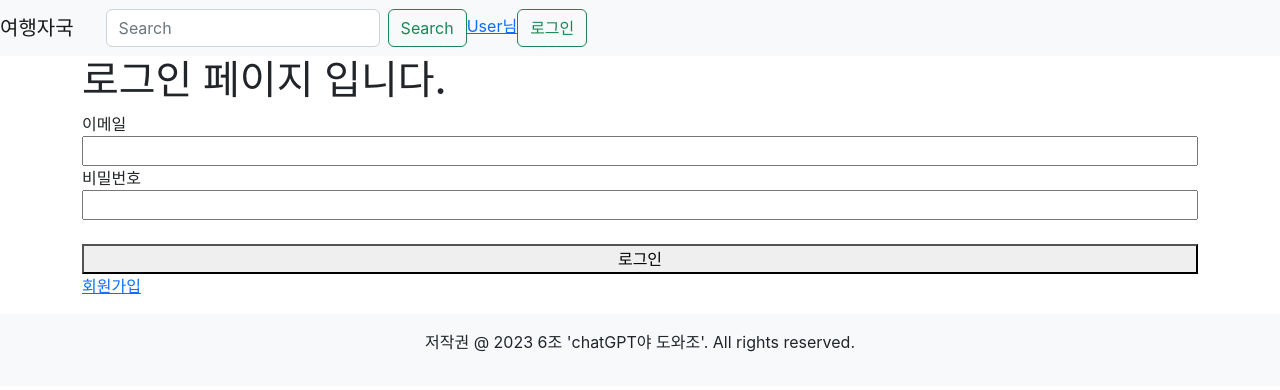
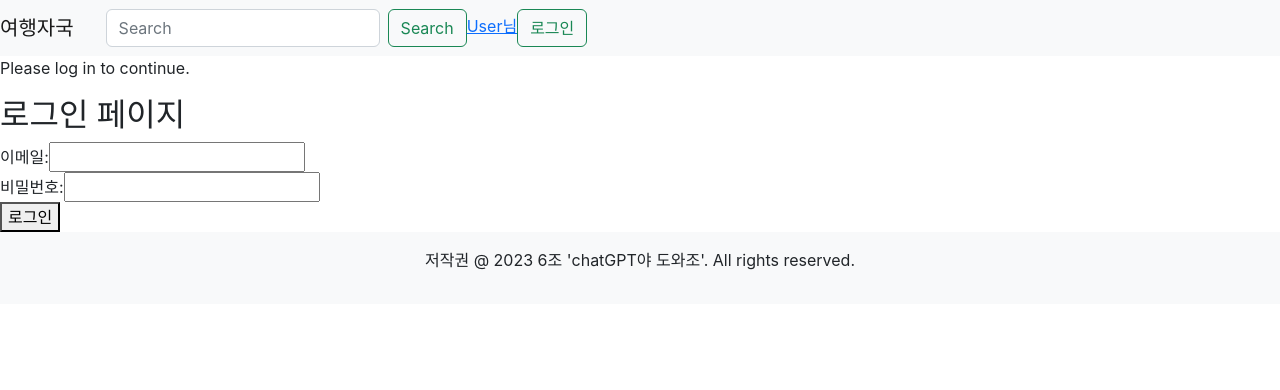
Before and after one commit to Dreamofheaven/travel-trace, a React (Create React App) app in the folder frontend/traveltraceprj/: page /login in a window 1280 px wide. Shown: the top 390 px of the page. Built offline with nearby package versions, Linux system fonts and the light colour scheme.

Commit message:
[login]구현

```diff
--- a/frontend/traveltraceprj/package.json
+++ b/frontend/traveltraceprj/package.json
@@ -11,6 +11,7 @@
     "react": "^18.2.0",
     "react-bootstrap": "^2.7.4",
     "react-calendar": "^4.2.1",
+    "react-cookie": "^4.1.1",
     "react-dom": "^18.2.0",
     "react-router-dom": "^6.11.0",
     "react-scripts": "5.0.1",
--- a/frontend/traveltraceprj/src/App.js
+++ b/frontend/traveltraceprj/src/App.js
@@ -1,6 +1,8 @@
 import './App.css';
+import React, { useState, useEffect } from 'react';
 import { Routes, Route, Link } from "react-router-dom";
 import AppNavbar from './components/AppNavbar';
+import LogedNav from './components/LogedNav';
 import Footer from './components/Footer';
 import MainPage from './pages/MainPage';
 import Profile from './pages/Profile';
@@ -14,9 +16,34 @@ import Bookmark from './pages/Bookmark';
 import PersonalAll from './pages/PersonalAll';
 
 function App() {
+  const [loggedIn, setLoggedIn] = useState(false);
+
+  useEffect(() => {
+    const access_token = localStorage.getItem('access');
+    console.log(access_token)
+    if (access_token) {
+      setLoggedIn(true);
+    } else {
+      setLoggedIn(false);
+    }
+  }, []);
+
   return (
     <div>
-      <AppNavbar />
+      <div>
+        {loggedIn ? (
+          <div>
+            <LogedNav />
+            <p>Welcome, you are logged in!</p>
+          </div>
+          ) : (
+            <div>
+              <AppNavbar />
+              <p>Please log in to continue.</p>
+            </div>
+          )}
+      </div>
+
       <Routes>
         <Route path="/" element={<MainPage />} />
         <Route path="/profile" element={<Profile />} />
--- /dev/null
+++ b/frontend/traveltraceprj/src/components/LogedNav.js
@@ -0,0 +1,51 @@
+import React, { useState } from 'react'
+import { useCookies } from 'react-cookie';
+import { Navbar, Nav, Form, Button, Stack } from "react-bootstrap";
+import { Link } from 'react-router-dom';
+
+function LogedNav() {
+
+  const [cookies, setCookie, removeCookie] = useCookies(['access', 'refresh']);
+  const [isLoggedIn, setIsLoggedIn] = useState(!!cookies.access);
+
+
+  const handleLogout = (event) => {
+    event.preventDefault();
+    removeCookie('access');
+    removeCookie('refresh');
+    setIsLoggedIn(false);
+  }
+
+  return (
+    <Navbar bg="light" expand="lg">
+      <Stack direction="horizontal" gap={3}>
+        {/* <Navbar.Brand><Link to="/">여행자국</Link></Navbar.Brand> */}
+        <Navbar.Brand href="/">여행자국</Navbar.Brand>
+        <Navbar.Toggle aria-controls="basic-navbar-nav" />
+        <Navbar.Collapse id="basic-navbar-nav" className='ms-auto'>
+          <Form className="d-flex">
+              <Form.Control
+                type="search"
+                placeholder="Search"
+                className="me-2"
+                aria-label="Search"
+                />
+              <Button variant="outline-success">Search</Button>
+          </Form>
+          <div className="ms-auto">
+            <span><Link to="/profile">User님</Link></span>
+            {/* <Button variant="outline-success" href="/login">로그아웃</Button> */}
+            <Button onClick={handleLogout}>로그아웃</Button>
+            {isLoggedIn ? (
+              <Button onClick={handleLogout}>Logout</Button>
+            ) : (
+              <Button variant="outline-success" href="/login">Login</Button>
+            )}
+          </div>
+        </Navbar.Collapse>
+      </Stack>
+    </Navbar>
+  );
+}
+
+export default LogedNav;
--- a/frontend/traveltraceprj/src/pages/Login.js
+++ b/frontend/traveltraceprj/src/pages/Login.js
@@ -1,53 +1,125 @@
+// import React, { useState } from 'react';
+// import { useCookies } from 'react-cookie';
+// import { Container } from 'react-bootstrap';
+// import { Link } from 'react-router-dom';
+// import axios from 'axios';
+
+// function Login() {
+
+//   const [Email, setEmail] = useState("");
+//   const [Password, setPassword] = useState("");
+//   const [jwt, setJWT, removeJWT] = useCookies(['jwt']);
+
+//     const handleLogin = async (event) => {
+//       event.preventDefault();
+
+//       try {
+//         const response = await axios.post('http://127.0.0.1:8000/accounts/', { Email, Password }, {
+//           headers: {
+//             Authorization: `Bearer ${jwt.jwt}`
+//           }
+//         });
+//         console.log('Successfully logged in!');
+//         return response.data;
+//       } catch (error) {
+//         console.error(error.response.data);
+//         console.log(Email, Password, jwt);
+//         // 에러 처리
+//       }
+//     };
+
+//     const handleFormChange = (event) => {
+//       const { name, value } = event.target;
+//       if (name === "email") {
+//         setEmail(value);
+//       } else if (name === "password") {
+//         setPassword(value);
+//       }
+//     };
+
+//     const handleLogout = () => {
+//       removeJWT('jwt', { path: '/' });
+//     };
+
+//   return(
+//     <Container>
+//       <button onClick={handleLogout}>로그아웃</button>
+//       <form onSubmit={handleLogin}>
+//         <label>
+//           이메일:
+//           <input type="text" value={Email} onChange={(e) => setEmail(e.target.value)} />
+//         </label>
+//         <label>
+//           비밀번호:
+//           <input type="password" value={Password} onChange={(e) => setPassword(e.target.value)} />
+//         </label>
+//         <button type="submit">로그인</button>
+//       </form>
+//       <p>
+//         <Link to="/signup">회원가입</Link>
+//       </p>
+//     </Container>
+//   );
+// }
+
+// export default Login;
+
+
+////////////////////
 import React, { useState } from 'react';
-import { Button, Container } from 'react-bootstrap';
-import { Link } from 'react-router-dom';
 import axios from 'axios';
 
 function Login() {
+  const [email, setEmail] = useState('');
+  const [password, setPassword] = useState('');
 
-  const [Email, setEmail]  =useState("")
-  const [Password, setPassword]  =useState("")
+  const handleEmailChange = (event) => {
+    setEmail(event.target.value);
+  };
 
-  const onEmailHandler = (event) => {
-    setEmail(event.currentTarget.value)
-  }
+  const handlePasswordChange = (event) => {
+    setPassword(event.target.value);
+  };
 
-  const onPasswordHandler = (event) => {
-    setPassword(event.currentTarget.value)
-  }
+  const handleLogin = async (event) => {
+    event.preventDefault();
+    try {
+      const response = await axios.post('http://127.0.0.1:8000/accounts/', { email, password });
+      const { access, refresh, user } = response.data.token;
+      localStorage.setItem('access', access);
+      localStorage.setItem('refresh', refresh);
+      // 로그인 후 사용자 정보를 보여줄 페이지로 이동
+      window.location.href = '/';
+    } catch (error) {
+      alert('로그인에 실패했습니다.');
+    }
+  };
 
-  const onSubmitHandler = (event) => {
-    event.preventDefault(); //페이지가 리프레쉬되는 것을 막는 기능
-
-    console.log('Email', Email)
-    console.log('Password', Password)
-
-    //로그인 값을 서버에 보내기
-    let body ={
-      email: Email,
-      password: Password
-    }
-    axios.post('http://127.0.0.1:8000/accounts/', body)
-  }
-
-  return(
-    <Container>
-      <h1>로그인 페이지 입니다.</h1>
-      <form style={{ display: 'flex', flexDirection: 'column' }} onSubmit={onSubmitHandler}>
-        <label>이메일</label>
-        <input type="email" value={Email} onChange={onEmailHandler} />
-        <label>비밀번호</label>
-        <input type="password" value={Password} onChange={onPasswordHandler} />
-        <br />
-        <button type="submit">
-          로그인
-        </button>
+  return (
+    <div>
+      <h2>로그인 페이지</h2>
+      <form onSubmit={handleLogin}>
+        <div>
+          <label htmlFor="email">이메일:</label>
+          <input
+            type="email"
+            id="email"
+            value={email}
+            onChange={handleEmailChange}
+          />
+        </div>
+        <div>
+          <label htmlFor="password">비밀번호:</label>
+          <input
+            type="password"
+            id="password"
+            value={password}
+            onChange={handlePasswordChange}
+          />
+        </div>
+        <button type="submit">로그인</button>
       </form>
-
-      <p>
-        <Link to="/signup">회원가입</Link>
-      </p>
-    </Container>
+    </div>
   );
 }
 
--- a/frontend/traveltraceprj/src/pages/Signup.js
+++ b/frontend/traveltraceprj/src/pages/Signup.js
@@ -1,40 +1,60 @@
-import React, { useState } from 'react';
-import axios from 'axios';
+import { useState } from 'react';
+import { useCookies } from 'react-cookie';
+import axios from "axios";
 
-function Signup() {
-  const [username, setUsername] = useState('');
-  const [password, setPassword] = useState('');
-  const [email, setEmail] = useState('');
 
-  const handleSubmit = async (e) => {
-    e.preventDefault();
-    const newUser = {
-      username: username,
-      password: password,
-      email: email,
-    };
-    const response = await axios.post('http://localhost:8000/accounts/signup/', newUser);
-    console.log(response.data);
-    // 회원가입이 완료되면 로그인 페이지로 이동
+function SignUp() {
+  const [cookies, setCookie] = useCookies(['jwt']);
+  const [username, setUsername] = useState("");
+  const [email, setEmail] = useState("");
+  const [password, setPassword] = useState("");
+
+  const handleSignUp = async (event) => {
+    event.preventDefault();
+
+    console.log(username, email, password)
+
+    try {
+      const response = await axios.post('http://127.0.0.1:8000/accounts/signup/', {username, email, password});
+      console.log(response);
+      setCookie('jwt', response.data.token.access, { path: '/' });
+      // console.log('jwt');
+      console.log('Successfully signed up and logged in!');
+      // 리다이렉트 등 다른 작업 수행
+    } catch (error) {
+      console.error(error.response.data);
+      // 에러 처리
+    }
+  };
+
+  const handleFormChange = (event) => {
+    const { name, value } = event.target;
+    if (name === "username") {
+      setUsername(value);
+    } else if (name === "email") {
+      setEmail(value);
+    } else if (name === "password") {
+      setPassword(value);
+    }
   };
 
   return (
-    <form onSubmit={handleSubmit}>
+    <form onSubmit={handleSignUp}>
       <label>
         Username:
-        <input type="text" value={username} onChange={(e) => setUsername(e.target.value)} />
+        <input type="text" name="username" value={username} onChange={handleFormChange} />
+      </label>
+      <label>
+        Email:
+        <input type="email" name="email" value={email} onChange={handleFormChange} />
       </label>
       <label>
         Password:
-        <input type="password" value={password} onChange={(e) => setPassword(e.target.value)} />
+        <input type="password" name="password" value={password} onChange={handleFormChange} />
       </label>
-      <label>
-        Email:
-        <input type="text" value={email} onChange={(e) => setEmail(e.target.value)} />
-      </label>
-      <button type="submit">회원가입</button>
+      <button type="submit">가입</button>
     </form>
   );
 }
 
-export default Signup;
+export default SignUp;
```
Also changed, not shown: frontend/traveltraceprj/src/services/SignupService.js (added, +63 -0 lines), 1 other file (tests, documents, lock files or other folders).
